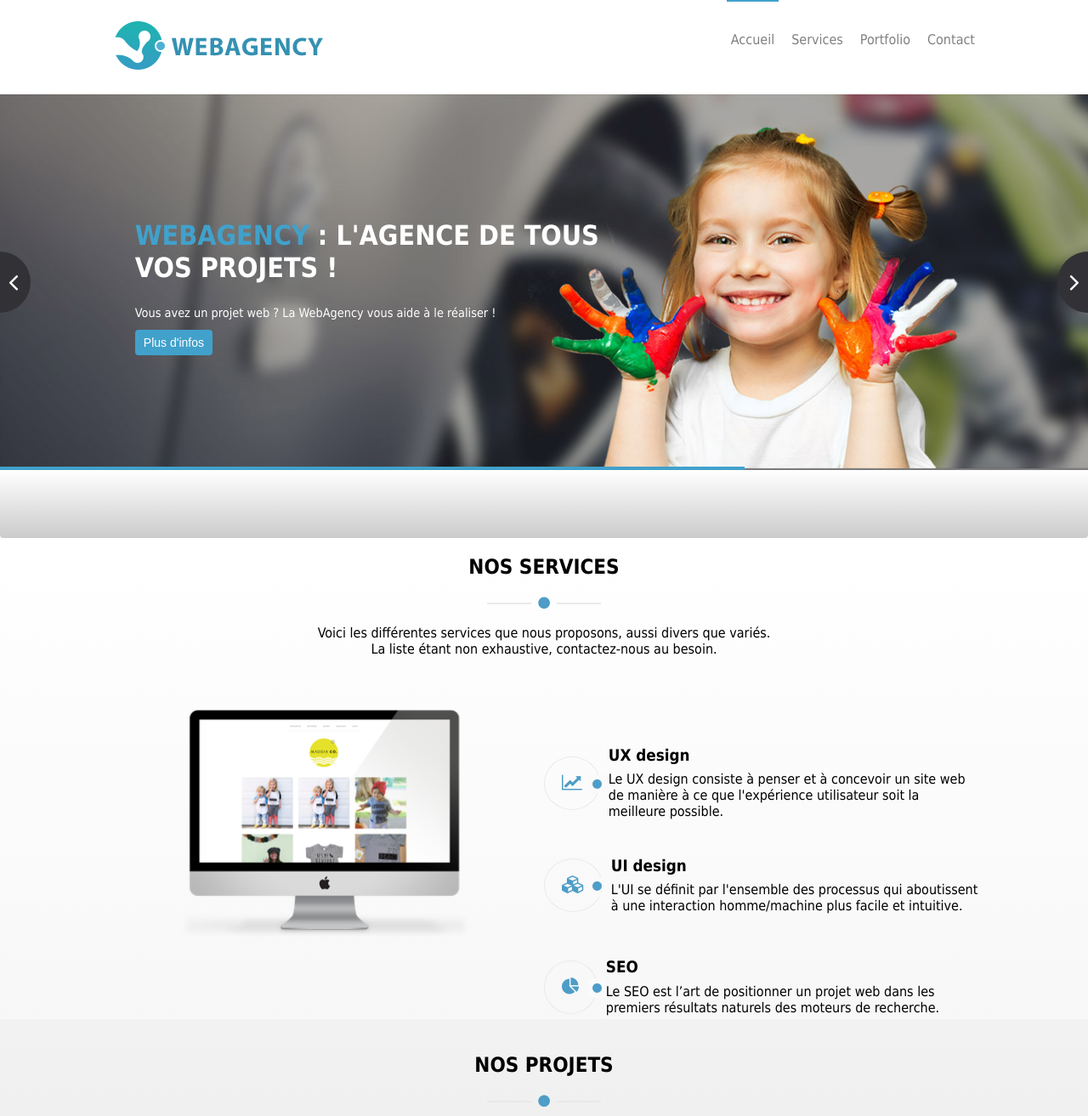
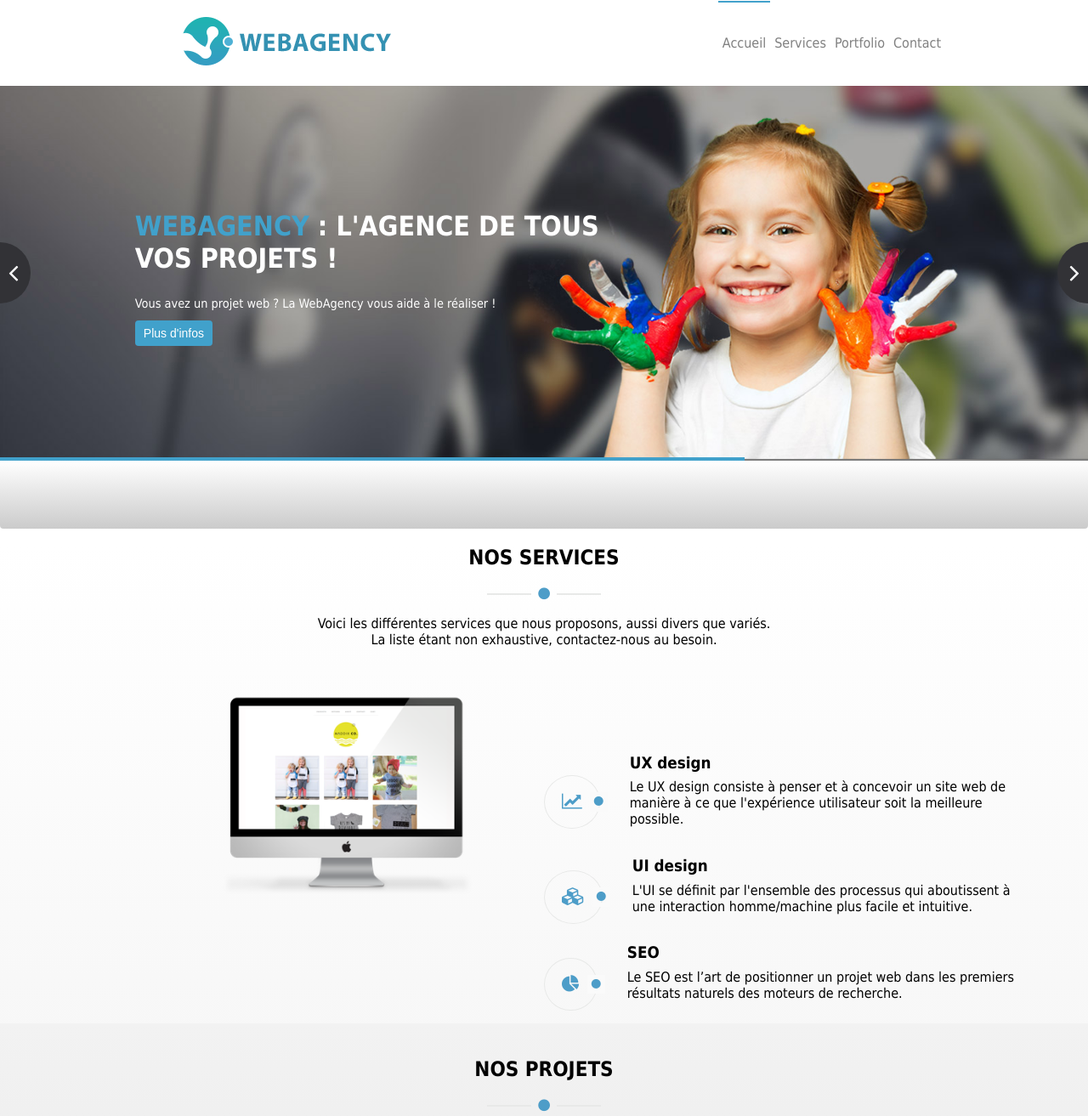
Before and after one commit to abdounikarim/webagency, a plain HTML site: page index.html in a window 1280 px wide. Shown: the top 1313 px of the page at 85% size. Drawn offline with nearby package versions, Linux system fonts and the light colour scheme; some packages are replaced by stand-ins of ours.

Commit message:
modify ipad design

```diff
--- a/index.css
+++ b/index.css
@@ -15,18 +15,18 @@ body {
 /* HEADER */
 
 header {
-    padding-top: 10px;
+    padding: 10px 0 5px 0;
     position: fixed;
     top: 0;
     z-index: 2;
     background-color: white;
+    width: 100%;
 }
 
 #logo {
     display: flex;
     align-items: center;
-    justify-content: space-between;
-    padding-right: 18px;
+    justify-content: space-around;
 }
 
 #burger {
@@ -39,24 +39,20 @@ header {
     padding: 3px 5px;
 }
 
-nav {
+ul {
     display: none;
+    margin-left: -40px;
 }
 
-nav li {
-    margin-left: -13%;
+ul li {
     padding: 5px;
     list-style: none;
     text-align: center;
 }
 
-.active {
-    border-left: solid 2px rgb(65, 161, 203);
-}
-
-nav a,
-nav a:hover,
-nav a:visited {
+ul a,
+ul a:hover,
+ul a:visited {
     text-decoration: none;
     color: grey;
 }
@@ -199,6 +195,7 @@ hr {
 
 #services_bottom_right {
     text-align: center;
+    padding: 10px;
 }
 
 #services_bottom_right .fa-line-chart,
@@ -280,9 +277,6 @@ hr {
 .project .project_info{
     opacity: 1;
 }
-.project:hover .project_info{
-    opacity: 1;
-}
 .project img{
     width: 100%;
 }
@@ -321,14 +315,16 @@ html, body{
     margin: 0;
     padding: 0;
 }
-#map, #contact{
+#contact{
     width: 100%;
     height: 100%;
-    position:absolute;
     left:0;
 }
 #map
 {
+    width: 100%;
+    position:absolute;
+    left:0;
     height: 100%;
     z-index: 0;
 }
@@ -371,13 +367,13 @@ button{
 
 /* FORMAT TABLETTE */
 
-@media (min-width: 768px) and (max-width: 991px) {
+@media (min-width: 768px){
     /* HEADER */
     header {
-        margin: 0 10%;
         display: flex;
-        justify-content: space-between;
-        position: static;
+        justify-content: space-around;
+        align-items: center;
+        padding: 20px;
     }
     #burger {
         display: none;
@@ -385,19 +381,19 @@ button{
     nav {
         display: inline;
     }
-    nav ul {
+    ul {
         display: flex;
-    }
-    nav li {
-        margin-left: 10px;
-        padding-top: 35px;
-        position: relative;
-        bottom: 24px;
+        justify-content: space-around;
     }
     .active {
         border-left: none;
         border-top: solid 2px rgb(65, 161, 203);
-        margin-top: -2px;
+        margin-top: -36px;
+        padding-top: 38px;
+    }
+    /* MAIN */
+    main{
+        margin-top: 100px;
     }
     /* ACCUEIL */
     #accueil {
@@ -409,7 +405,7 @@ button{
     }
     #accueil_center {
         text-align: left;
-        margin: 30px 8%;
+        margin: 10px 8%;
         flex: 2;
     }
     h1 {
@@ -425,30 +421,29 @@ button{
     }
     #services_bottom {
         display: flex;
+        flex-direction: column;
         justify-content: center;
+        align-items: center;
     }
     #services_bottom_left {
         margin-top: 20px;
     }
-    #services_bottom_left,
     #services_bottom_right {
-        width: 40%;
-    }
-    #services_bottom_right {
-        margin-top: 70px;
+        display: flex;
+        justify-content: space-between;
+        align-items: flex-start;
+        margin-bottom: 20px;
     }
     .services_bottom_right_block {
         display: flex;
+        flex-direction: column;
         align-items: center;
+        padding: 20px;
     }
     .services_bottom_right_block div {
         text-align: left;
     }
-    #services_bottom_right .fa-circle {
-        position: relative;
-        left: 50px;
-        bottom: 43px;
-    }
+
     .services_left {
         margin-right: 10px;
         margin-top: 30px;
@@ -467,107 +462,62 @@ button{
     .project{
         margin: 0 20px;
     }
-    .project .project_info{
-        opacity: 0;
-    }
 
     /* FOOTER */
+    #contact, #map{
+        width: 100%;
+        position:absolute;
+        left:0;
+        height: 50%;
+    }
     #contact{
         display: flex;
         justify-content: flex-end;
     }
     #form{
-        margin-right: 150px;
-        width: 20%;
+        margin-right: 100px;
+        width: 30%;
     }
 }
 
 /* FORMAT BUREAU */
 @media (min-width: 992px) {
-    /* HEADER */
-    header {
-        margin: 0 10%;
-        display: flex;
-        justify-content: space-between;
-        position: static;
-    }
-    #burger {
-        display: none;
-    }
-    nav {
-        display: inline;
-    }
-    nav ul {
-        display: flex;
-    }
-    nav li {
-        margin-left: 10px;
-        padding-top: 35px;
-        position: relative;
-        bottom: 24px;
-    }
-    .active {
-        border-left: none;
-        border-top: solid 2px rgb(65, 161, 203);
-        margin-top: -2px;
+    .active{
+        margin-top: -35px;
     }
     /* ACCUEIL */
-    #accueil {
-        margin-top: 10px;
-    }
-    #accueil_left, #accueil_right{
-        display: inherit;
-    }
     #accueil_center {
-        text-align: left;
         margin: 120px 8%;
-        flex: 2;
-    }
-    h1 {
-        font-size: 2em;
-    }
-    #accueil h2 {
-        font-size: 0.9em;
-        font-weight: normal;
     }
     /* SERVICES */
-    #services {
-        padding-bottom: 0;
+    #services_bottom{
+        flex-direction: row;
+        align-items: flex-start;
     }
-    #services_bottom {
-        display: flex;
-        justify-content: center;
+    #services_bottom_left, #services_bottom_right{
+        flex: 1;
     }
-    #services_bottom_left {
-        margin-top: 20px;
+    #services_bottom_left img{
+        width: 70%;
+        margin-left: 30%;
     }
-    #services_bottom_left,
-    #services_bottom_right {
-        width: 40%;
+    #services_bottom_right{
+        flex-direction: column;
+        align-items: flex-start;
+        margin-top: 80px;
     }
-    #services_bottom_right {
-        margin-top: 70px;
+    .services_bottom_right_block{
+        flex-direction: row;
+        margin-right: 10%;
+        padding: 0;
     }
-    .services_bottom_right_block {
+    .services_left{
         display: flex;
         align-items: center;
     }
-    .services_bottom_right_block div {
-        text-align: left;
+    #services_bottom_right .fa-circle{
+        right: 14px;
     }
-    #services_bottom_right .fa-circle {
-        position: relative;
-        left: 50px;
-        bottom: 43px;
-    }
-    .services_left {
-        margin-right: 10px;
-        margin-top: 30px;
-    }
-    .services_right p {
-        margin-top: -10px;
-    }
-
     /* PORTFOLIO */
     #portfolio_projects{
         display: flex;
@@ -580,6 +530,11 @@ button{
     }
     .project .project_info{
         opacity: 0;
+        transition-property: opacity;
+        transition-duration: 1s;
+    }
+    .project:hover .project_info{
+        opacity: 1;
     }
 
     /* FOOTER */
@@ -587,6 +542,9 @@ button{
         display: flex;
         justify-content: flex-end;
     }
+    #map, #contact{
+        height: 100%;
+    }
     #form{
         margin-right: 150px;
         width: 20%;
--- a/index.html
+++ b/index.html
@@ -27,14 +27,12 @@
             <a href="index.html"><img src="images/logo.png" alt="logo WebAgency"></a>
             <div id="burger"> <i class="fa fa-bars fa-2x" aria-hidden="true"></i> </div>
         </div>
-        <nav>
         <ul>
             <li class="active"><a href="#accueil">Accueil</a></li>
             <li><a href="#services">Services</a></li>
             <li><a href="#portfolio">Portfolio</a></li>
             <li><a href="#contact">Contact</a></li>
         </ul>
-        </nav>
     </header>
     <main>
         <section id="accueil" class="bg1">
@@ -198,7 +196,6 @@
         </section>
     </main>
     <footer>
-        <div id="map"></div>
         <div id="contact">
             <div id="form">
                 <form>
@@ -224,6 +221,7 @@
                 </form>
             </div>
         </div>
+        <div id="map"></div>
     </footer>
     <script src="https://code.jquery.com/jquery-3.1.1.min.js" integrity="sha256-hVVnYaiADRTO2PzUGmuLJr8BLUSjGIZsDYGmIJLv2b8=" crossorigin="anonymous"></script>
     <script type="text/javascript">
@@ -236,7 +234,7 @@
             var map = new google.maps.Map(document.getElementById('map'), {
                 center: myLatLng,
                 scrollwheel: false,
-                zoom: 17
+                zoom: 16
             });
 
             // Create a marker and set its position.
--- a/index.js
+++ b/index.js
@@ -4,11 +4,11 @@ $( document ).ready(function() {
 
     //Lors du clic sur le bouton, on affiche ou masque le menu
     $('#burger').click(function () {
-        $('nav').slideToggle();
+        $('ul').slideToggle();
     });
 
     //Scrollspy fluide
-    $('nav a').on('click', function(e) {
+    $('ul a').on('click', function(e) {
         e.preventDefault();
         var hash = this.hash;
         $('html, body').animate({
@@ -22,9 +22,10 @@ $( document ).ready(function() {
 
     //Slider
     $(".accueil-angle").click(function () {
+        $('body').off("click", ".accueil-angle");
         var bg1 = $("#accueil").attr('class');
         var opacity = $("#accueil").css('opacity');
-        for(var i = 0; i <= opacity; i = i + 0.10)
+        for(var i = 0; i <= opacity; i = i + 0.50)
         {
             $("#accueil").fadeTo(400, i, function () {
                 if(bg1 === "bg1"){
@@ -36,7 +37,10 @@ $( document ).ready(function() {
                     $("#accueil").toggleClass();
                 }
             });
+            console.log(i);
         }
+        console.log('fini');
+        $('body').on('click', ".accueil-angle");
     });
 
     //Menu projets
```
Lines whose indentation alone changed are shown as unchanged.
